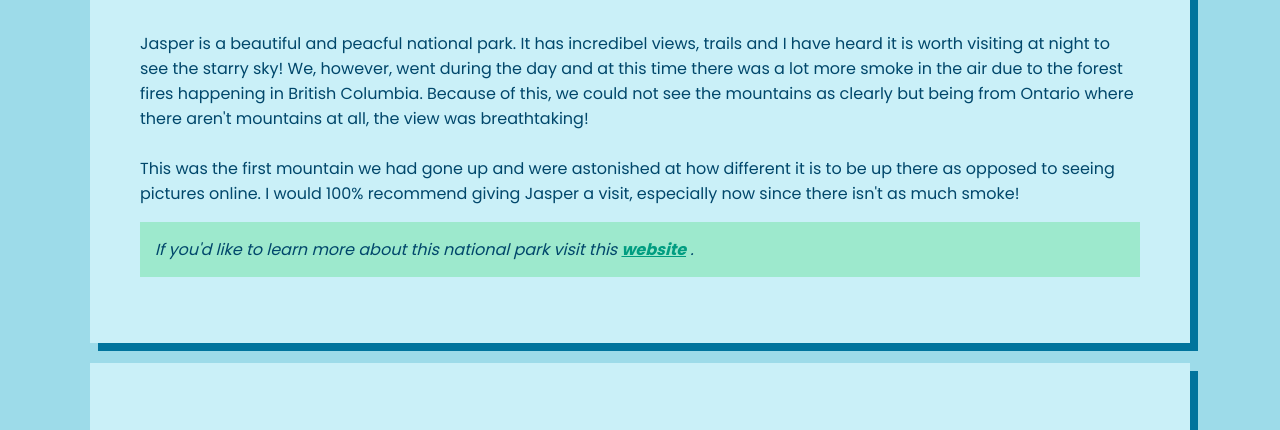
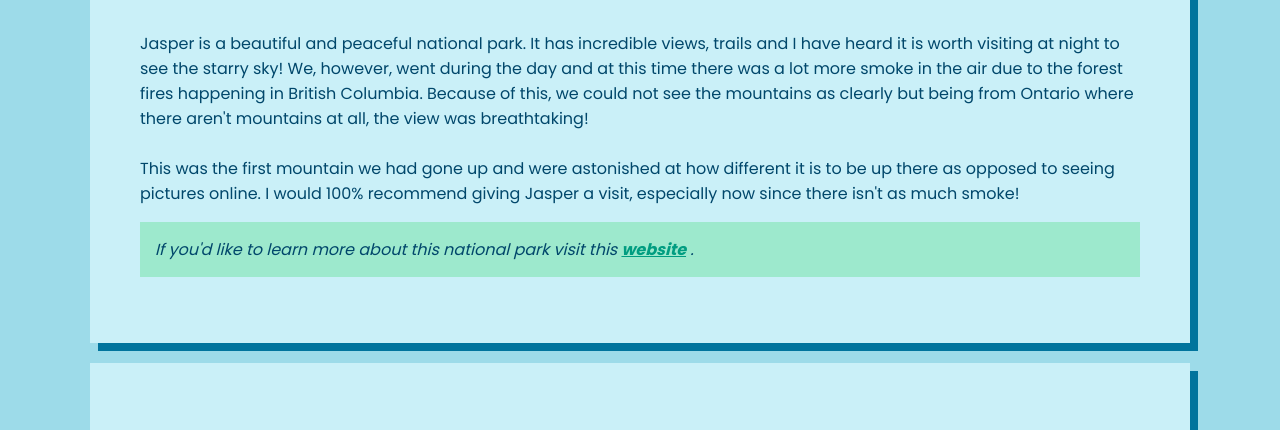
Before and after one commit to agamjotkaurr/finalProject, a plain HTML site: page index.html in a window 1280 px wide. Shown: the part 3791-4221 px from the top of the page. Drawn offline with Linux system fonts and the light colour scheme.

Commit message:
absolutefinal

```diff
--- a/index.html
+++ b/index.html
@@ -153,7 +153,7 @@
         <h2>Jasper ⛰️</h2>
         <img src="jasper.JPG" alt="A view of Jasper National Park from the peak">
         <p>
-          Jasper is a beautiful and peacful national park. It has incredibel views, trails and I have heard it is worth visiting at night to see the starry sky! We, however, went during the day and at this time there was a lot more smoke in the air due to the forest fires happening in British Columbia. Because of this, we could not see the mountains as clearly but being from Ontario where there aren't mountains at all, the view was breathtaking!
+         Jasper is a beautiful and peaceful national park. It has incredible views, trails and I have heard it is worth visiting at night to see the starry sky! We, however, went during the day and at this time there was a lot more smoke in the air due to the forest fires happening in British Columbia. Because of this, we could not see the mountains as clearly but being from Ontario where there aren't mountains at all, the view was breathtaking!
           <br>
           <br>
           This was the first mountain we had gone up and were astonished at how different it is to be up there as opposed to seeing pictures online. I would 100% recommend giving Jasper a visit, especially now since there isn't as much smoke!
```
